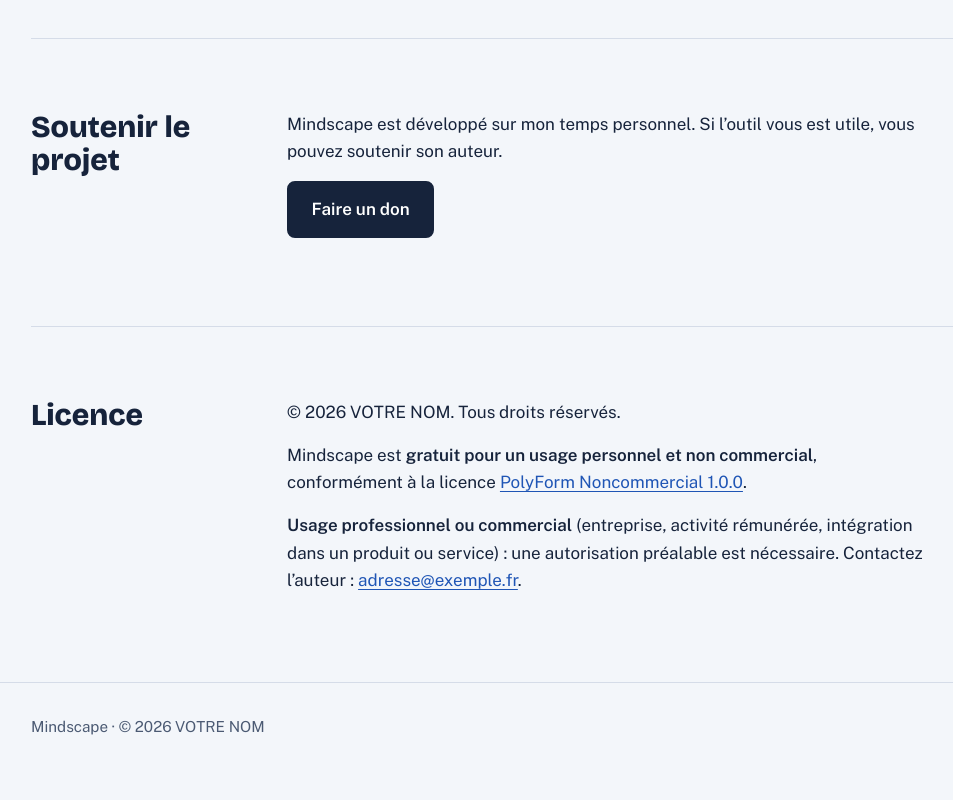
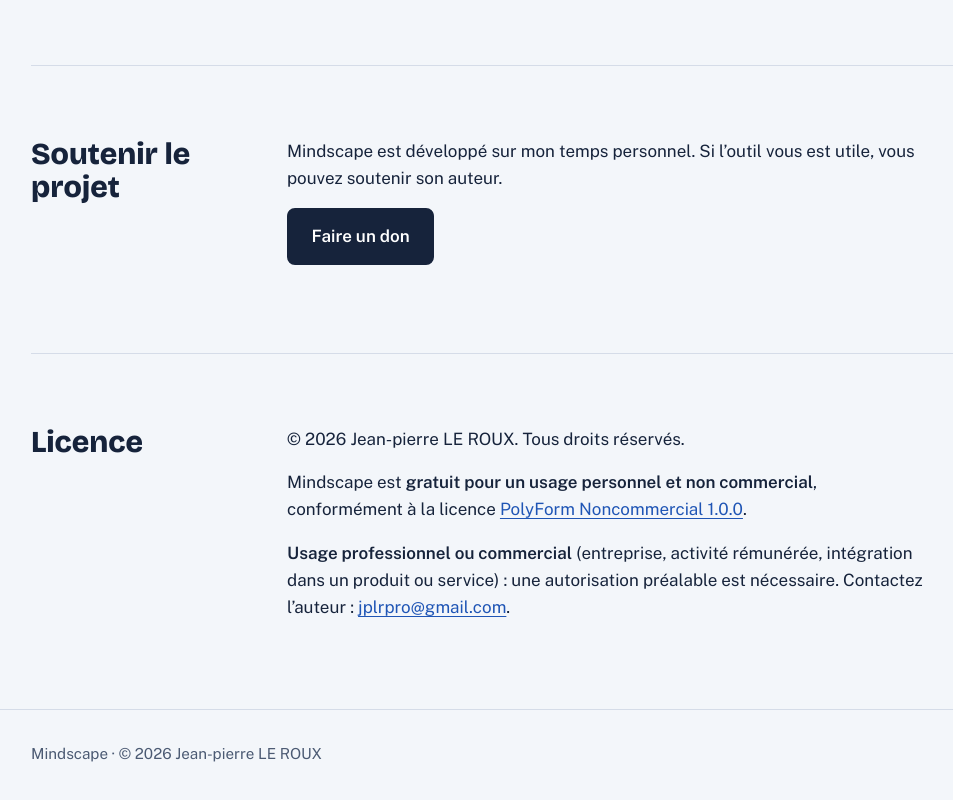
Before and after one commit to jplrpro/MindScape-Download, a plain HTML site: page index.html in a window 1280 px wide. Shown: the part 2836-3636 px from the top of the page, without its empty margins (33-986 px from the left). Drawn offline with nearby package versions, Linux system fonts and the light colour scheme.

Commit message:
Add files via upload

```diff
--- a/index.html
+++ b/index.html
@@ -1,10 +1,6 @@
 <!DOCTYPE html>
 <!--
-  À COMPLÉTER avant publication (chercher ces mots dans le fichier) :
-  VOTRE-COMPTE/VOTRE-DEPOT  -> lien de téléchargement (page « Releases » du dépôt)
-  VOTRE NOM                 -> copyright
-  adresse@exemple.fr        -> e-mail de contact
-  étape 2 de l'installation -> préciser l'entrée du menu clic droit (ex. « Exécuter comme un programme »)
+maj 22/11/2026
 -->
 <html lang="fr">
 <head>
@@ -124,7 +120,7 @@ footer { border-top: 1px solid var(--line); padding-block: 2rem 3rem; color: var
     <h1>Reliez vos idées, placez-les dans le temps.</h1>
     <p class="lead">Logiciel de création de graphes relationnels et chronologiques, pour Ubuntu et Windows.</p>
     <div class="actions">
-      <a class="btn primary" href="https://github.com/VOTRE-COMPTE/VOTRE-DEPOT/releases/latest" target="_blank" rel="noopener noreferrer">Télécharger Mindscape</a>
+      <a class="btn primary" href="https://github.com/jplrpro/MindScape-Download/releases/latest" target="_blank" rel="noopener noreferrer">Télécharger Mindscape</a>
       <a class="btn ghost" href="#soutenir">Soutenir le projet</a>
     </div>
     <p class="platforms">Gratuit pour un usage personnel. S’exécute aussi depuis une clé USB.</p>
@@ -178,7 +174,7 @@ footer { border-top: 1px solid var(--line); padding-block: 2rem 3rem; color: var
       <p>Après avoir téléchargé la dernière mise à jour, décompressez-la, puis&nbsp;:</p>
       <ol class="steps">
         <li>Copiez le dossier <code>MindScape</code> dans votre dossier personnel.</li>
-        <li>Ouvrez ce dossier et faites un clic droit sur <code>installer_mindscape.sh</code>.</li>
+        <li>Ouvrez ce dossier et faites un clic droit sur <code>installer_mindscape.sh</code> et Exécuter comme un programme.</li>
         <li>Appuyez sur les touches <kbd>Windows</kbd> + <kbd>A</kbd> pour ouvrir la recherche Ubuntu.</li>
         <li>Tapez «&nbsp;mindscape&nbsp;».</li>
         <li>Faites un clic droit sur son icône et choisissez «&nbsp;Épingler&nbsp;».</li>
@@ -209,17 +205,17 @@ footer { border-top: 1px solid var(--line); padding-block: 2rem 3rem; color: var
   <section id="licence" class="wrap sec">
     <h2>Licence</h2>
     <div>
-      <p>© 2026 VOTRE NOM. Tous droits réservés.</p>
+      <p>© 2026 Jean-pierre LE ROUX. Tous droits réservés.</p>
       <p>Mindscape est <strong>gratuit pour un usage personnel et non commercial</strong>, conformément à la licence
         <a href="https://polyformproject.org/licenses/noncommercial/1.0.0" target="_blank" rel="noopener noreferrer">PolyForm Noncommercial 1.0.0</a>.</p>
       <p><strong>Usage professionnel ou commercial</strong> (entreprise, activité rémunérée, intégration dans un produit ou service)&nbsp;: une autorisation préalable est nécessaire. Contactez l’auteur&nbsp;:
-        <a href="mailto:adresse@exemple.fr">adresse@exemple.fr</a>.</p>
+        <a href="mailto:jplrpro@gmail.com">jplrpro@gmail.com</a>.</p>
     </div>
   </section>
 </main>
 
 <footer>
-  <div class="wrap">Mindscape · © 2026 VOTRE NOM</div>
+  <div class="wrap">Mindscape · © 2026 Jean-pierre LE ROUX</div>
 </footer>
 
 </body>
```
